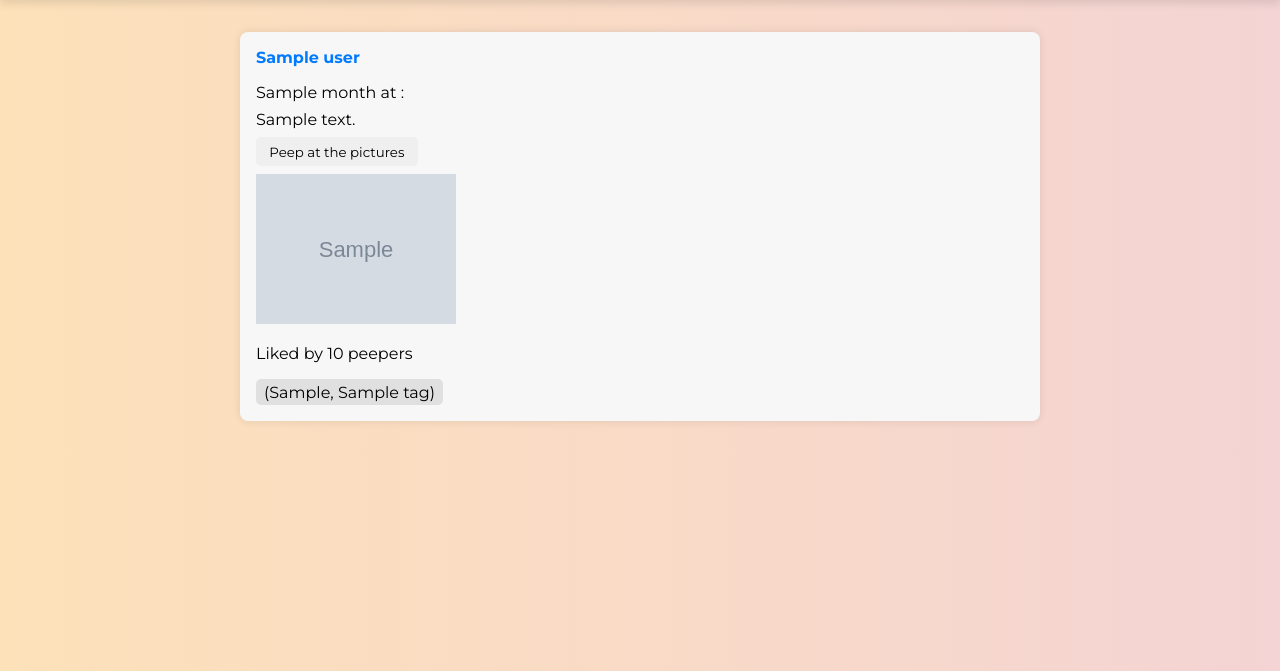
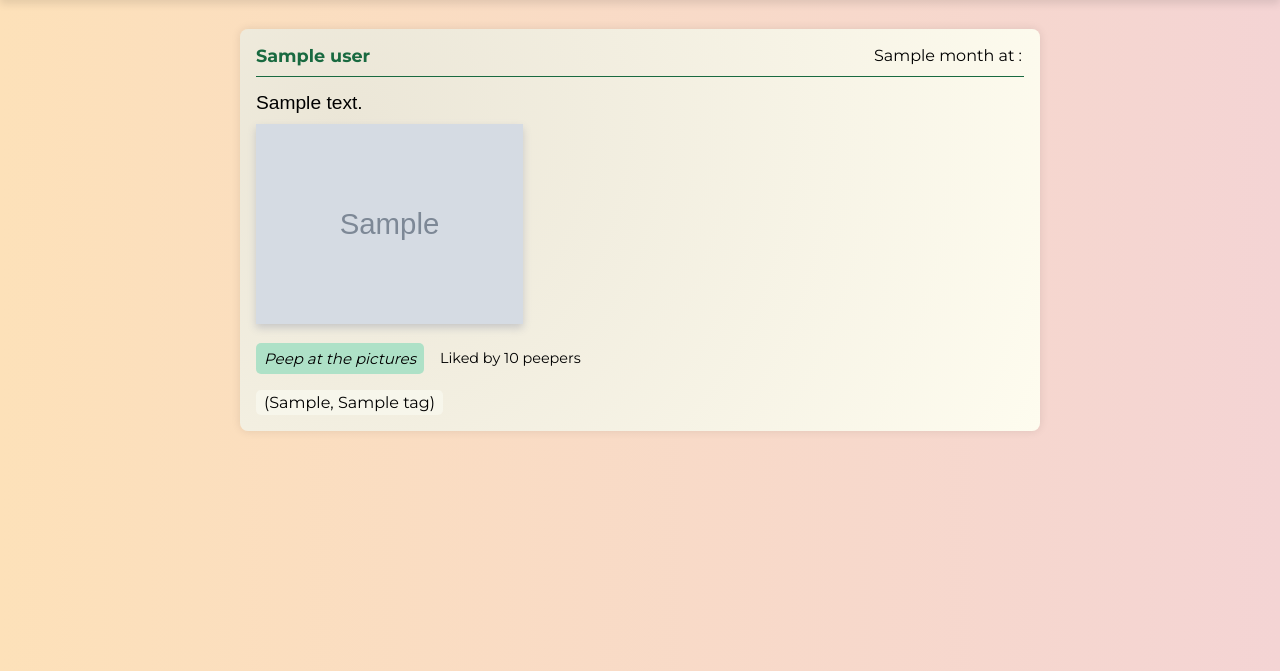
Before and after one commit to shakey0/chitter_project, a Flask app: template templates/index.html in a window 1280 px wide. Shown: the part 71-742 px from the top of the page. Run offline with Flask 3, Linux system fonts and the light colour scheme; the template is opened without the code that fills it: most values are stand-ins (such as "Sample title", 1, 10 or a date in 2020); grey boxes marked "Sample" are stand-in pictures.

Commit message:
CSS for peep box mostly done

```diff
--- a/static/css/index_styles.css
+++ b/static/css/index_styles.css
@@ -35,6 +35,11 @@ body {
 
 /* Top Bar Box */
 .top-bar-box {
+    position: fixed;     /* This makes the box stick to the top */
+    top: 0;              /* This aligns the box to the top of the viewport */
+    left: 0;             /* This aligns the box to the left side of the viewport */
+    right: 0;            /* This makes the box stretch to the right side of the viewport */
+    z-index: 9;
     display: flex;
     align-items: center;
     justify-content: center;
@@ -44,7 +49,7 @@ body {
     background-color: #f2f4f6;
     border-bottom: 3px solid #d4d8dc;
     box-shadow: 0 4px 8px rgba(0, 0, 0, 0.1);
-    margin-bottom: 20px;  /* !!!!! BOTTOM MARGIN ALERT */
+    /* margin-bottom: 20px; */
 }
 
 .top-bar-left-box, .top-bar-right-box {
@@ -329,7 +334,7 @@ h1 {
 /* New Peep Container */
 .new-peep-container {
     margin: 2em;
-    padding: 1.8em;
+    padding: 2em;
     border-radius: 8px;
     background:
         radial-gradient(circle at 100px 100px, blanchedalmond, #f7f7f7),
@@ -338,6 +343,7 @@ h1 {
     box-shadow: 0 0 10px rgba(0, 0, 0, 0.1);
     max-width: 800px;
     width: 90%;
+    margin-top: 100px;
     margin-left: auto;
     margin-right: auto;
 }
@@ -359,7 +365,7 @@ h1 {
 
 .comment-box:focus {
     border: 2px solid orange;
-    outline: 1px solid orange;
+    outline: None;
 }
 
 .choose-files-button {
@@ -399,10 +405,15 @@ h1 {
     display: inline-block;
     margin-right: 15px;
     margin-bottom: 18px; /* Added for vertical spacing */
-    width: 125px;
+    width: 124px;
 }
 
-/* Styling the checkboxes to be a bit bigger and more prominent */
+@media (max-width: 740px) {
+    .tag-to-select-box {
+        width: 165px;
+    }
+}
+
 input[type="checkbox"] {
     transform: scale(1.5);
     margin-right: 0.2em;
@@ -425,57 +436,57 @@ input[type="checkbox"] {
     background-color: rgb(241, 173, 99);
 }
 
-
-/* Styling the buttons inside .new-peep-container */
-/* input[type="submit"], .choose-files-button {
-    padding: 0.7em 1.5em;
-    border: none;
-    border-radius: 5px;
-    cursor: pointer;
-    background-color: #007BFF;
-    color: #FFF;
-    transition: background-color 0.3s;
-}
-
-input[type="submit"]:hover, .choose-files-button:hover {
-    background-color: #0056b3;
-} */
-
-
 /* All Peeps Container */
 .all-peeps-container {
-    margin-top: 2em;
-    max-width: 800px; /* added */
-    width: 90%; /* added */
-    margin-left: auto; /* added */
-    margin-right: auto; /* added */
+    margin-top: 100px;
+    max-width: 800px;
+    width: 90%;
+    margin-left: auto;
+    margin-right: auto;
 }
 
 .peep-container {
     margin-bottom: 2em;
     padding: 1em;
     border-radius: 8px;
-    background-color: #f7f7f7;
+    background:
+        radial-gradient(circle at 100px 100px, rgb(235, 230, 215), #fefcef),
+        radial-gradient(circle at 300px 300px, #fefcef, rgb(235, 230, 215)),
+        radial-gradient(circle at 50px 200px, #fefcef, rgb(235, 230, 215));
     box-shadow: 0 0 10px rgba(0, 0, 0, 0.1);
 }
 
 .user-name-link {
     font-weight: bold;
     text-decoration: none;
-    color: #007BFF;
+    color: #196a40;
     transition: color 0.3s;
-    margin-right: 1em; /* added */
+    margin-right: 1em;
+    font-size: 1.1em;
+}
+
+.user-name-link:hover {
+    color: #259e5f;
 }
 
 .user-name-section {
+    position: relative;
     display: flex;
     align-items: center;
-    justify-content: space-between; /* added */
-    margin-bottom: 1em;
 }
 
-.date-card, .comment-card, .likes-card {
-    margin: 0.5em 0;
+.date-card {
+    position: absolute;
+    right: 2px;
+}
+
+.comment-card {
+    margin-top: 0.5em;
+    padding-top: 0.8em;
+    padding-bottom: 0.5em;
+    font-family: fantasy;
+    font-size: 1.2em;
+    border-top: 1px solid #196a40;
 }
 
 .images-box-on-page {
@@ -484,35 +495,109 @@ input[type="submit"]:hover, .choose-files-button:hover {
     flex-wrap: wrap;
 }
 
-.image-box {
-    margin: 0.5em 0;
+.image-tag {
+    box-shadow: 0px 4px 8px rgb(200, 200, 200);
+    transition: box-shadow 0.3s ease; /* Optional: for a smooth hover effect */
+    max-width: 100%;
+    max-height: 200px;
 }
 
-/* unified button styles */
-button {
-    margin-right: 0.5em; /* added for space between buttons */
+.image-tag:hover {
+    box-shadow: 0px 6px 12px rgb(150, 150, 150);
 }
 
-.like-button, .liked-button, .confirm-button, .cancel-button, .amend-p-t-button, .delete-peep-button, .picture-peep-button {
+.under-picture-line {
+    display: flex;
+    gap: 0.5em;
+    flex-wrap: wrap;
+    margin-top: 15px;
+}
+
+.no-image-message-tag {
+    padding: 6px 0px;
+    color: #4b545c;
+    cursor: pointer;
+    font-size: 14px;
+}
+
+.picture-peep-button {
+    padding: 6px 8px;
+    border: none;
+    border-radius: 5px;
+    background-color: #aee1c7;
+    cursor: pointer;
+    font-size: 15px;
+    text-decoration: none;
+    transition: background-color 0.3s;
+    font-style: italic;
+    white-space: nowrap;
+}
+
+.picture-peep-button:hover {
+    background-color: #ceecdd;
+}
+
+
+/* .like-button, .liked-button, .confirm-button, .cancel-button, .amend-p-t-button, .delete-peep-button, .picture-peep-button {
     padding: 0.5em 1em;
     border: none;
     border-radius: 5px;
     cursor: pointer;
     transition: background-color 0.3s;
-}
+} */
 
 .like-button {
-    background-color: #007BFF;
-    color: #FFF;
+    margin-left: 10px;
+    padding: 6px 8px;
+    border: none;
+    border-radius: 5px;
+    background-color: #e1d3ae;
+    cursor: pointer;
+    font-size: 15px;
+    text-decoration: none;
+    transition: background-color 0.3s;
+    font-weight: 600;
+    white-space: nowrap;
 }
 
 .like-button:hover {
-    background-color: #0056b3;
+    background-color: rgb(242, 169, 90)
 }
 
 .liked-button {
-    background-color: #cccccc;
-    color: #FFF;
+    margin-left: 10px;
+    padding: 6px 8px;
+    border: none;
+    border-radius: 5px;
+    color: #f6f5e4;
+    background-color: #e1d3ae;
+    cursor: pointer;
+    font-size: 15px;
+    text-decoration: none;
+    transition: background-color 0.3s;
+    font-weight: 600;
+    white-space: nowrap;
+}
+
+.liked-button:hover {
+    background-color: #e2ded3;
+}
+
+.likes-card {
+    padding: 6px 0px;
+    font-size: 0.9em;
+}
+
+.tags-for-peep {
+    margin-top: 1em;
+}
+
+.tag-for-peep {
+    display: inline-block;
+    background-color: rgb(247, 246, 235);
+    padding: 0.2em 0.5em;
+    border-radius: 5px;
+    margin-right: 1em;
 }
 
 .confirm-button {
@@ -533,17 +618,7 @@ button {
     background-color: #c82333;
 }
 
-.tags-for-peep {
-    margin-top: 1em;
-}
 
-.tag-for-peep {
-    display: inline-block;
-    background-color: #e0e0e0;
-    padding: 0.2em 0.5em;
-    border-radius: 5px;
-    margin-right: 0.5em;
-}
 
 /* Styling for popup boxes */
 .amend-p-t-box, .delete-peep-box, .picture-peep-box {
--- a/templates/base.html
+++ b/templates/base.html
@@ -127,6 +127,11 @@
                 });
             });
 
+            document.querySelector(".select-mood-tag").addEventListener("change", function() {
+                sessionStorage.setItem("scrollPosition", window.scrollY);
+                document.getElementById('moodForm').submit();
+            });
+
             // Restore the scroll position once the document is loaded
             if (sessionStorage.getItem("scrollPosition") !== null) {
                 window.scrollTo(0, parseInt(sessionStorage.getItem("scrollPosition")));
@@ -149,9 +154,9 @@
                 el.style.fontSize = `${fontSize}px`; // Apply the new font size
                 }
             });
-            }
-            // Call the function initially or whenever you need to adjust the font size.
-            adjustFontSize();
+        }
+        // Call the function initially or whenever you need to adjust the font size.
+        adjustFontSize();
 
         document.querySelector('.choose-files-button').addEventListener('change', function(event) {
             let files = event.target.files;
--- a/templates/index.html
+++ b/templates/index.html
@@ -62,15 +62,27 @@
                         <button data-cancel-button class="cancel-button">Cancel</button>
                     </div>
                 {% endif %}
-            </div>
                 <p class="date-card">
                     {{add_zero(peep.time.day)}} {{months[peep.time.month]}}
                     at {{add_zero(peep.time.hour)}}:{{add_zero(peep.time.minute)}}
                 </p>
+            </div>
+
             <p class="comment-card">{{peep.content}}</p>
 
+            {% if peep.images|length != 0 %}
+                <div class="images-box-on-page">
+                    {% for image in images[peep.id] %}
+                        <div class="image-box">
+                            <img class="image-tag" src="{{ url_for('static', filename='uploads/' + image) }}"
+                            alt="{{ image }}">
+                        </div>
+                    {% endfor %}
+                </div>
+            {% endif %}
+            <div class="under-picture-line">
                 {% if peep.images|length == 0 %}
-                <p class="no_image_message-tag">There are no pictures...</p>
+                    <p class="no-image-message-tag">There are no pictures...</p>
                 {% else %}
                     <button class="picture-peep-button" data-picture-peep-target="#picture-peep-box-{{peep.id}}">Peep at the pictures</button>
                     <div class="picture-peep-box" id="picture-peep-box-{{peep.id}}">
@@ -90,16 +102,7 @@
                             {% endfor %}
                         </div>
                     </div>
-                <div class="images-box-on-page">
-                    {% for image in images[peep.id] %}
-                        <div class="image-box">
-                            <img class="image-tag" src="{{ url_for('static', filename='uploads/' + image) }}"
-                            alt="{{ image }}" width="200">
-                        </div>
-                    {% endfor %}
-                </div>
                 {% endif %}
-
                 <form action="/like" method="POST">
                     <input type="hidden" name="user_id" value="{{user.id}}">
                     <input type="hidden" name="peep_id" value="{{peep.id}}">
@@ -112,6 +115,8 @@
                                 <button type="submit" class="like-button">Like</button>
                             {% endif %}
                         {% endif %}
+                    </div>
+                </form>
                 {% if peep.likes == 0 %}
                     <p class="likes-card">Ready for peeping</p>
                 {% elif peep.likes == 1 %}
@@ -120,7 +125,6 @@
                     <p class="likes-card">Liked by {{peep.likes}} peepers</p>
                 {% endif %}
             </div>
-            </form>
             <div class="tags-for-peep">
                 {% for tag in peep.tags %}
                     <p class="tag-for-peep">{{tags[tag]}}</p>
```
Lines whose indentation alone changed are shown as unchanged.
